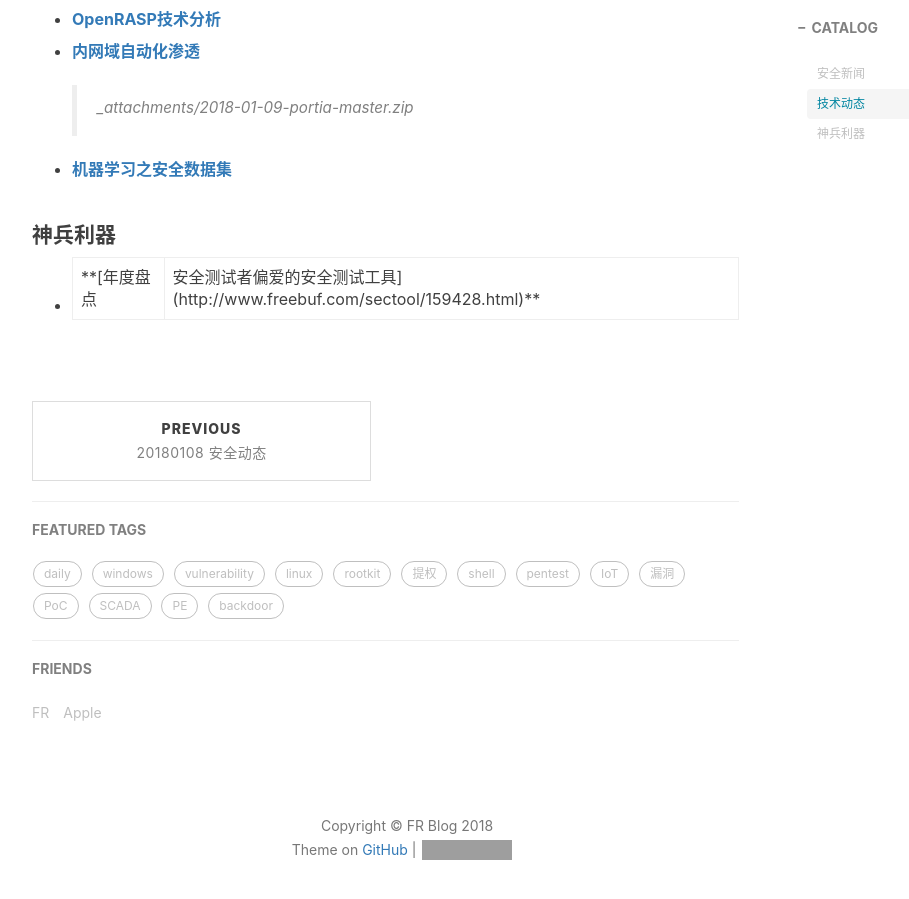
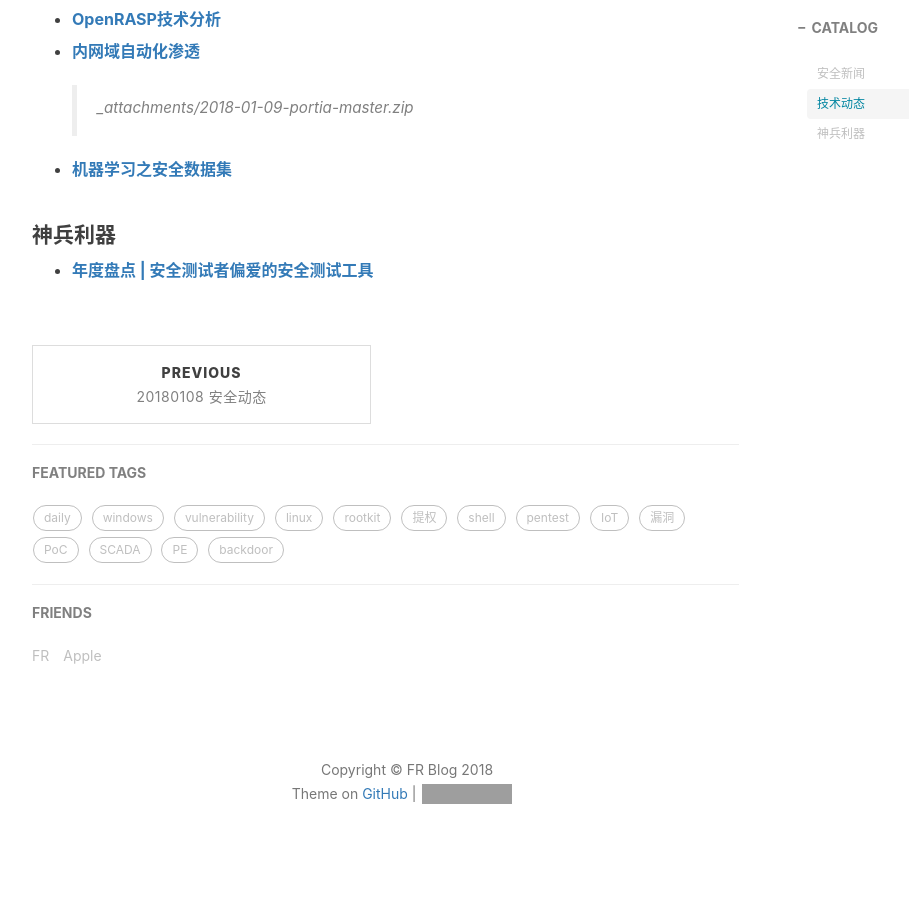
Before and after one commit to flankeraptor/flankeraptor.github.io, a Jekyll site: the page built from _posts/2018-01-09-01-20180109-安全动态.md, in a window 1280 px wide and 900 px high, scrolled down 732 px. Shown: the whole window, without its empty margins (233-1142 px from the left). Built offline with Jekyll 4.4.1, drawn with Linux system fonts in a browser that asks for light colours; nearby versions of some CDN libraries; comment, search, counter and statistics services are not loaded; grey boxes are pictures that could not be loaded.

Commit message:
Update 2018-01-09-01-20180109-安全动态.md

```diff
--- a/_posts/2018-01-09-01-20180109-安全动态.md
+++ b/_posts/2018-01-09-01-20180109-安全动态.md
@@ -23,4 +23,4 @@ tags:
 - **[机器学习之安全数据集](https://xianzhi.aliyun.com/forum/topic/1879/)**
 
 #### 神兵利器
-- **[年度盘点 | 安全测试者偏爱的安全测试工具](http://www.freebuf.com/sectool/159428.html)**
+- **[年度盘点 \| 安全测试者偏爱的安全测试工具](http://www.freebuf.com/sectool/159428.html)**
```
